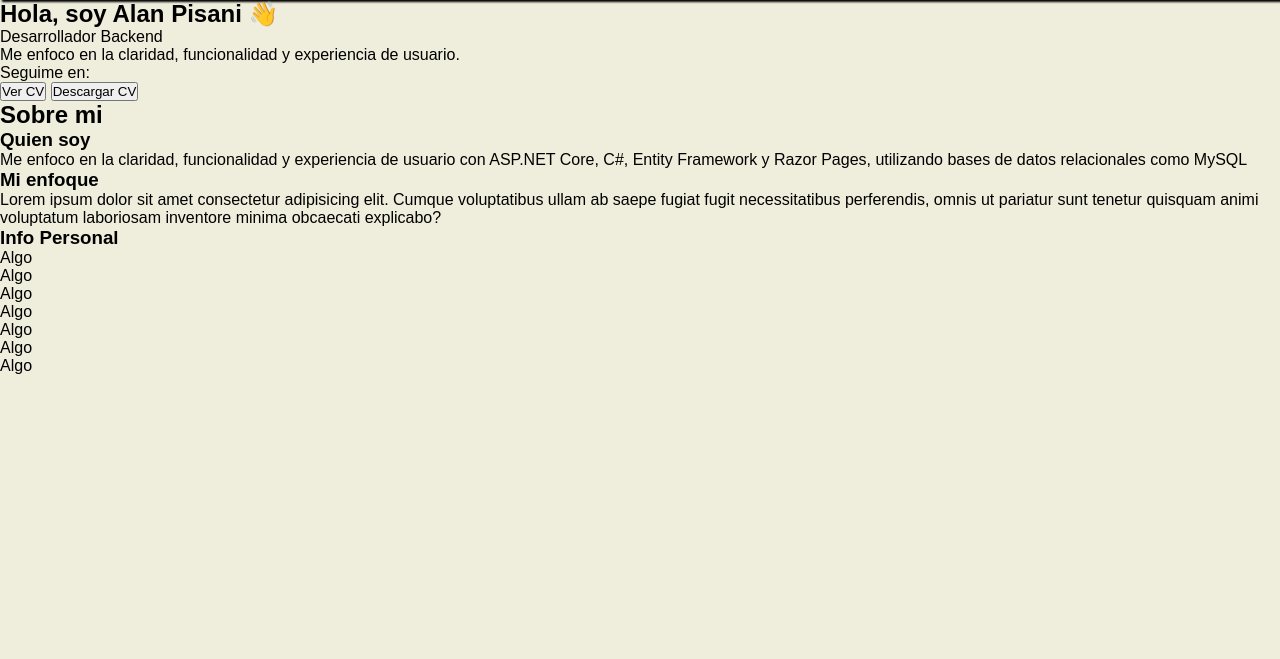
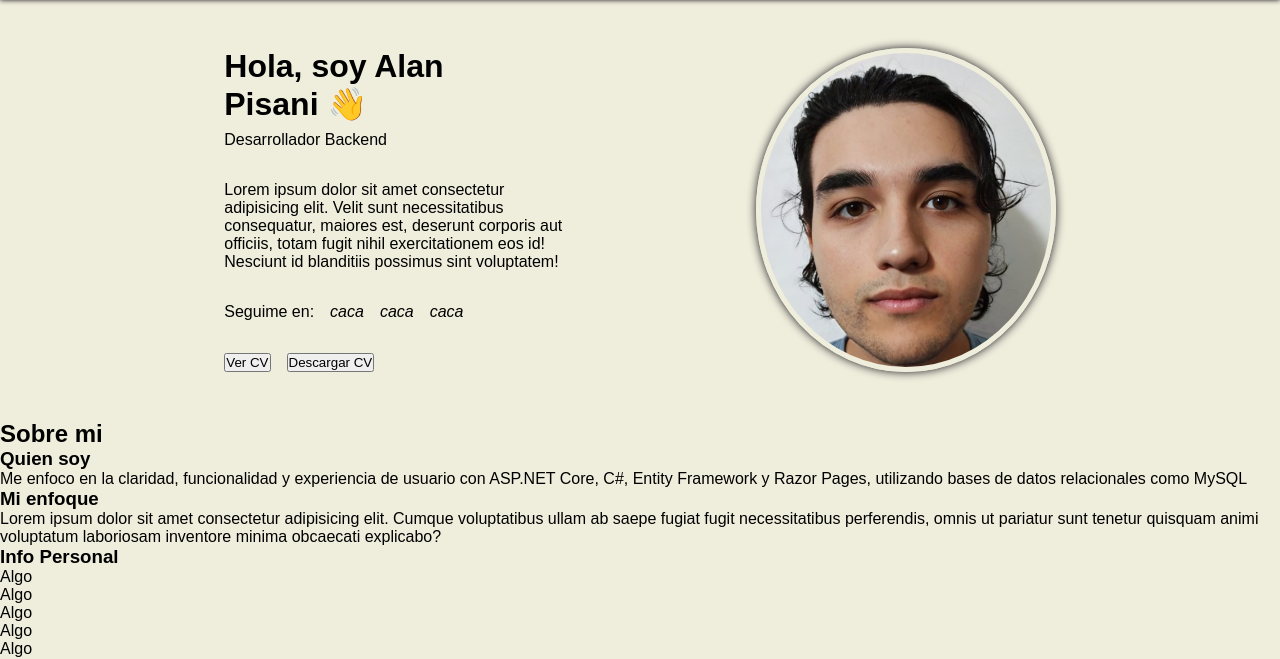
Before and after one commit to alanpisani/portfolio-final, a PHP site: page / in a window 1280 px wide. Shown: the part 66-725 px from the top of the page. Run offline with PHP 8.4, Linux system fonts and the light colour scheme.

Commit message:
hero estructurado

```diff
--- a/css/style.css
+++ b/css/style.css
@@ -15,7 +15,7 @@ body{
 }
 
 nav{
-    box-shadow: 2px 2px 2px black;
+    box-shadow: 0px 0px 5px var(--secundary-color);
     padding:1rem;
 }
 
@@ -33,3 +33,55 @@ nav ul{
 .nav-list li{
     padding:.5rem;
 }
+
+/***HERO***/
+
+.hero{
+    display: flex;
+    justify-content: space-evenly;
+    padding:3rem;
+}
+
+.hero-content{
+    display: flex;
+    flex-direction: column;
+    gap:2rem;
+    width: 30%;
+}
+
+.hero-content-presentation{
+    display: flex;
+    flex-direction: column;
+    gap: .5rem;
+}
+
+h1{
+    font-size: 2rem;
+    width: 70%;
+}
+
+.hero-content-follow-me{
+    display: flex;
+    gap:1rem;
+}
+
+.hero-content-follow-me-icons{
+    display: flex;
+    gap:1rem;
+}
+
+.hero-content-btns{
+    display: flex;
+    gap:1rem;
+}
+
+.hero-pic{
+    aspect-ratio: 1/1;
+    border: 5px solid var(--primary-color);
+    box-shadow: 0 0 10px var(--secundary-color);
+    background-image: url("../assets/img/cara.jpeg");
+    background-repeat: no-repeat;
+    background-size: cover;
+    border-radius: 100%;
+    width:300px;
+}
--- a/index.html
+++ b/index.html
@@ -27,13 +27,17 @@
     <main>
         <section class="hero">
             <div class="hero-content">
-                <h1>Hola, soy Alan Pisani <span>👋</span></h1>
-                <p>Desarrollador Backend</p>
-                <p>Me enfoco en la claridad, funcionalidad y experiencia de usuario.</p>
+                <div class="hero-content-presentation">
+                    <h1>Hola, soy Alan Pisani <span>👋</span></h1>
+                    <p>Desarrollador Backend</p>
+                </div>
+                <p>Lorem ipsum dolor sit amet consectetur adipisicing elit. Velit sunt necessitatibus consequatur, maiores est, deserunt corporis aut officiis, totam fugit nihil exercitationem eos id! Nesciunt id blanditiis possimus sint voluptatem!</p>
                 <div class="hero-content-follow-me">
                     <p>Seguime en: </p>
                     <div class="hero-content-follow-me-icons">
-
+                        <i>caca</i>
+                        <i>caca</i>
+                        <i>caca</i>
                     </div>
                 </div>
                 <div class="hero-content-btns">
```
Also changed, not shown: assets/img/cara.jpeg.
